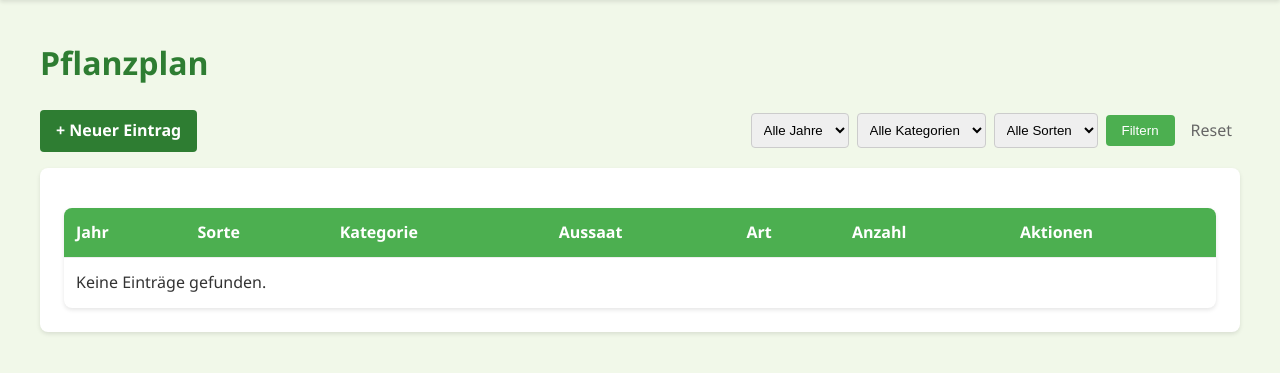
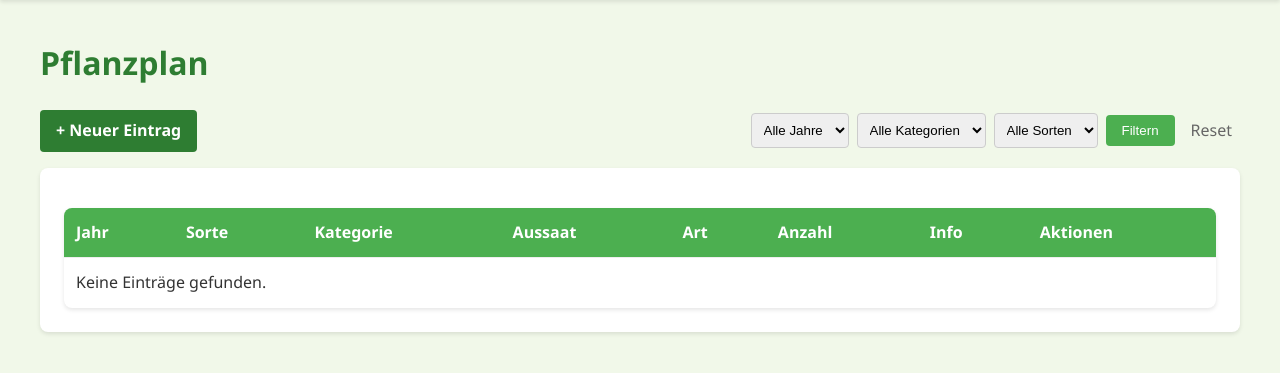
Before and after one commit to ruewe/shg, a Django app: page /pflanzplan/ in a window 1280 px wide. Shown: the part 64-437 px from the top of the page. Run offline with Django 4.2, Linux system fonts and the light colour scheme; the visitor is signed in with stand-in values (Sample User, id 1); data that the repository does not hold is empty; parts of the project's set-up code (start-up, migrations or seed data) failed here and were passed over.

Commit message:
Display variety info_url in pflanzplan list

```diff
--- a/garten/templates/garten/pflanzplan_list.html
+++ b/garten/templates/garten/pflanzplan_list.html
@@ -47,6 +47,7 @@
                 <th>Aussaat</th>
                 <th>Art</th>
                 <th>Anzahl</th>
+                <th>Info</th>
                 <th>Aktionen</th>
             </tr>
         </thead>
@@ -59,13 +60,20 @@
                 <td data-label="Aussaat">{{ eintrag.aussaatdatum|date:"d.m.Y" }}</td>
                 <td data-label="Art">{{ eintrag.get_art_der_aussaat_display }}</td>
                 <td data-label="Anzahl">{{ eintrag.anzahl_samen }}</td>
+                <td data-label="Info">
+                    {% if eintrag.sorte.info_url %}
+                    <a href="{{ eintrag.sorte.info_url }}" target="_blank" style="color: var(--primary-color);">Link</a>
+                    {% else %}
+                    -
+                    {% endif %}
+                </td>
                 <td data-label="Aktionen">
                     <a href="{% url 'pflanzplan_delete' eintrag.pk %}" style="color: #dc3545;">Löschen</a>
                 </td>
             </tr>
             {% empty %}
             <tr>
-                <td colspan="7">Keine Einträge gefunden.</td>
+                <td colspan="8">Keine Einträge gefunden.</td>
             </tr>
             {% endfor %}
         </tbody>
```
